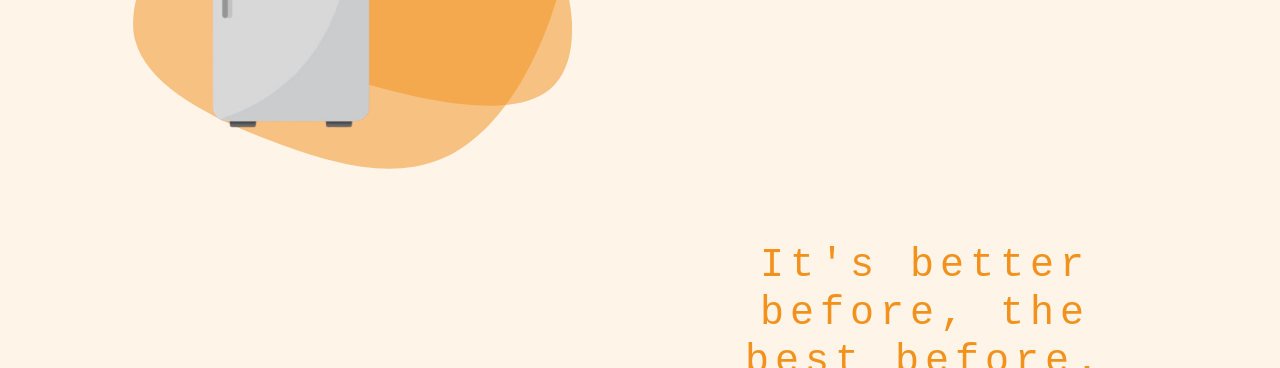
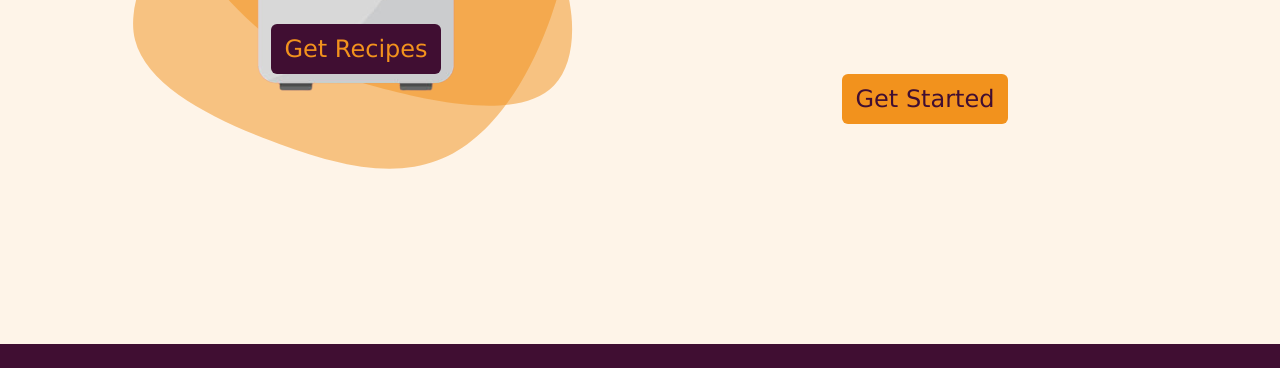
Before and after one commit to arnavxkohli/ichack23, a plain HTML site: page front-end/index.html in a window 1280 px wide. Shown: the part 494-862 px from the top of the page. Drawn offline with nearby package versions, Linux system fonts and the light colour scheme.

Commit message:
more alignment

```diff
--- a/front-end/index.html
+++ b/front-end/index.html
@@ -38,15 +38,14 @@
         </div>
       </nav>
 
+
       <div class="container text-center">
+        <div class="row">
+        <div class="col-lg-6">
         <img class = "blob" src="images/blob1.svg" alt="">
         <img class = "blob" src="images/blob2.svg" alt="">
         <img class = "fridge" src="images/fridge_pink-removebg-preview.png" alt="">
 
-        <div class="row">
-          <div class="col-lg-6">
-            <div class="scroll">
-        </div>
             <button type="button" class="btn btn1">Get Recipes</button>
           </div>
           <div class="col-lg-6">
--- a/front-end/styles.css
+++ b/front-end/styles.css
@@ -50,7 +50,7 @@ body{
 
 .container{
     margin-top: 10rem;
-    min-height: calc(80vh - 40px);
+    min-height: calc(50vh - 40px);
 }
 
 footer{
@@ -74,9 +74,13 @@ footer{
 
 .btn1{
     background-color: #400E32;
+    position: relative;
+    bottom: 270px;
+    left: 65px;
     color: #F2921D;
-    margin-right: 18rem;
     font-size: 24px;
+    margin-right: 8rem;
+
 }
 
 .btn1:hover{
@@ -111,11 +115,10 @@ td{
 
 .fridge{
     left: 0.1%;
-    height: 400px;
-    width: 400px;
+    height: 500px;
+    width: 500px;
     position: relative;
-    top: 35%;
-    margin-right: 700px;
+    bottom: 120px;
     z-index: -1;
 }
 
@@ -146,19 +149,6 @@ a{
     bottom: 50px;
 }
 
-.scroll{
-    position: relative;
-    color: black;
-    bottom: 50px;
-    height: 300px;
-    width: 470px;
-    overflow-y: auto;
-}
-
-.scroll::-webkit-scrollbar{
-    display: none;
-}
-
 .nav-link-active{
     color: rgba(255, 255, 0, 0.713);
 }
@@ -174,7 +164,8 @@ h1 {
   .btn2{
     background-color: #F2921D;
     color: #400E32;
-    margin-top: 3rem;
+    position: relative;
+    bottom: -40px;
     font-size: 24px;
     margin-right: 0;
   }
```
